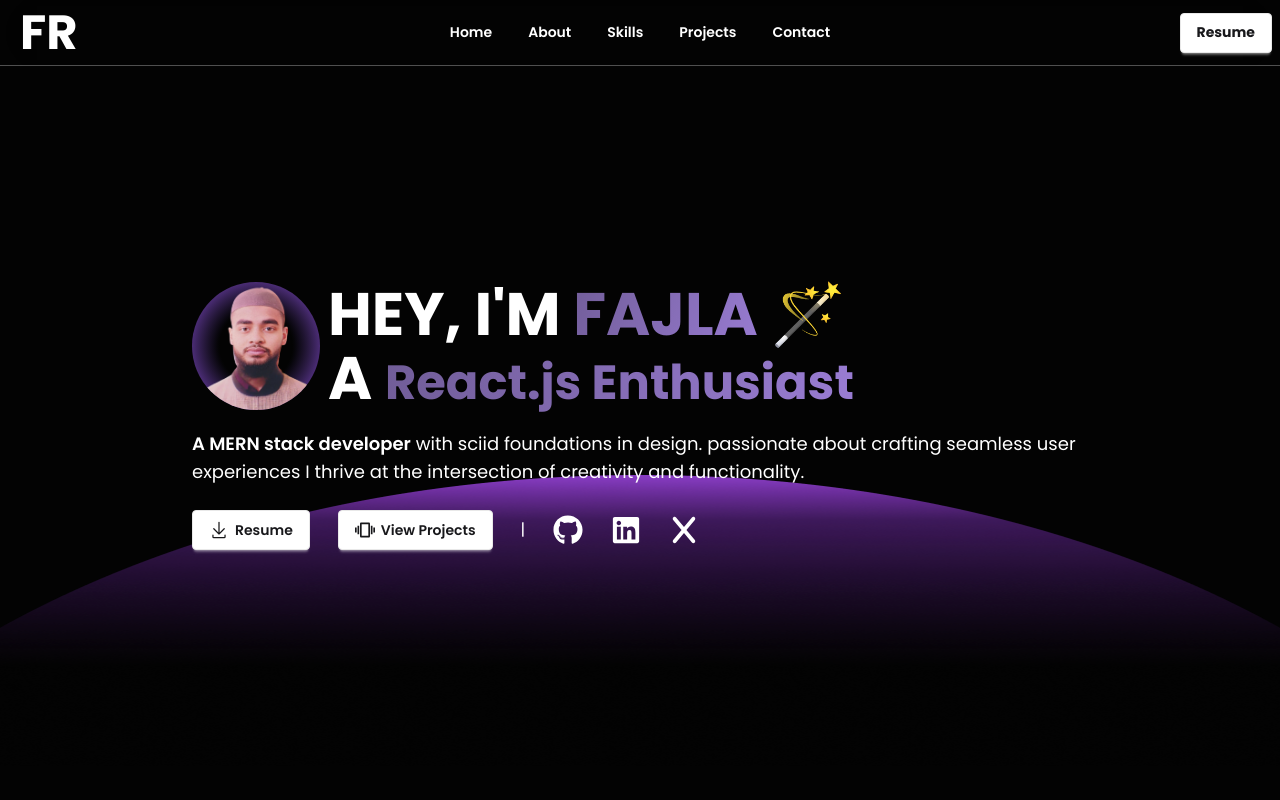
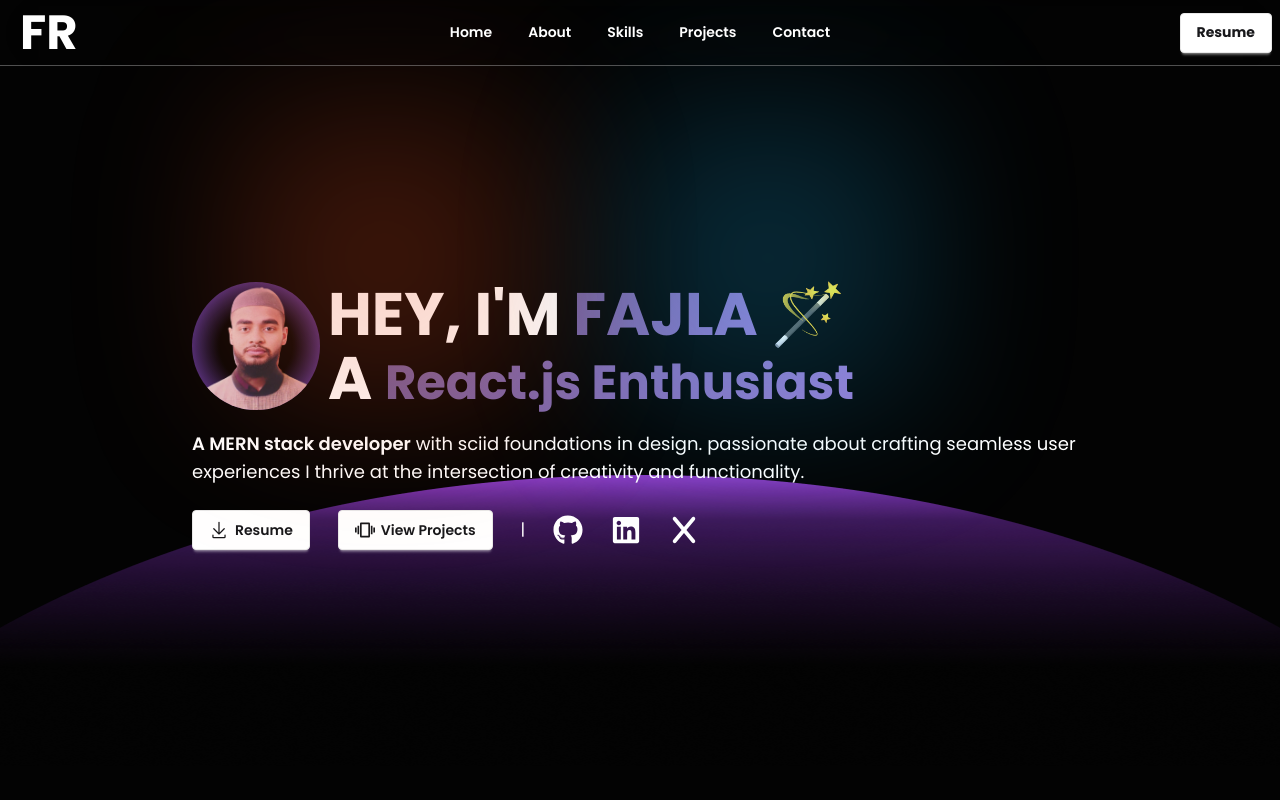
Before and after one commit to FajlaRabby24/personal-portfolio, a React (Vite) app: page / in a window 1280 px wide. Shown: the top 800 px of the page. Built offline with nearby package versions, Linux system fonts and the light colour scheme.

Commit message:
added some gradiant color on banner section

```diff
--- a/src/components/Banner.jsx
+++ b/src/components/Banner.jsx
@@ -73,11 +73,11 @@
           </a>
         </div>
         {/* gradient box  */}
-        {/* <div className="absolute z-0 flex flex-col md:flex-row top-0 ">
+        <div className="absolute z-0 flex flex-col md:flex-row top-0 ">
           <div className="w-48 md:w-96 h-48 md:h-96    bg-radial   from-[#eb4d1d4f]  blur-3xl"></div>
 
           <div className=" w-48 md:w-96 h-48 md:h-96    bg-radial   from-[#19b7f543]  blur-3xl"></div>
-        </div> */}
+        </div>
       </div>
     </section>
   );
```
